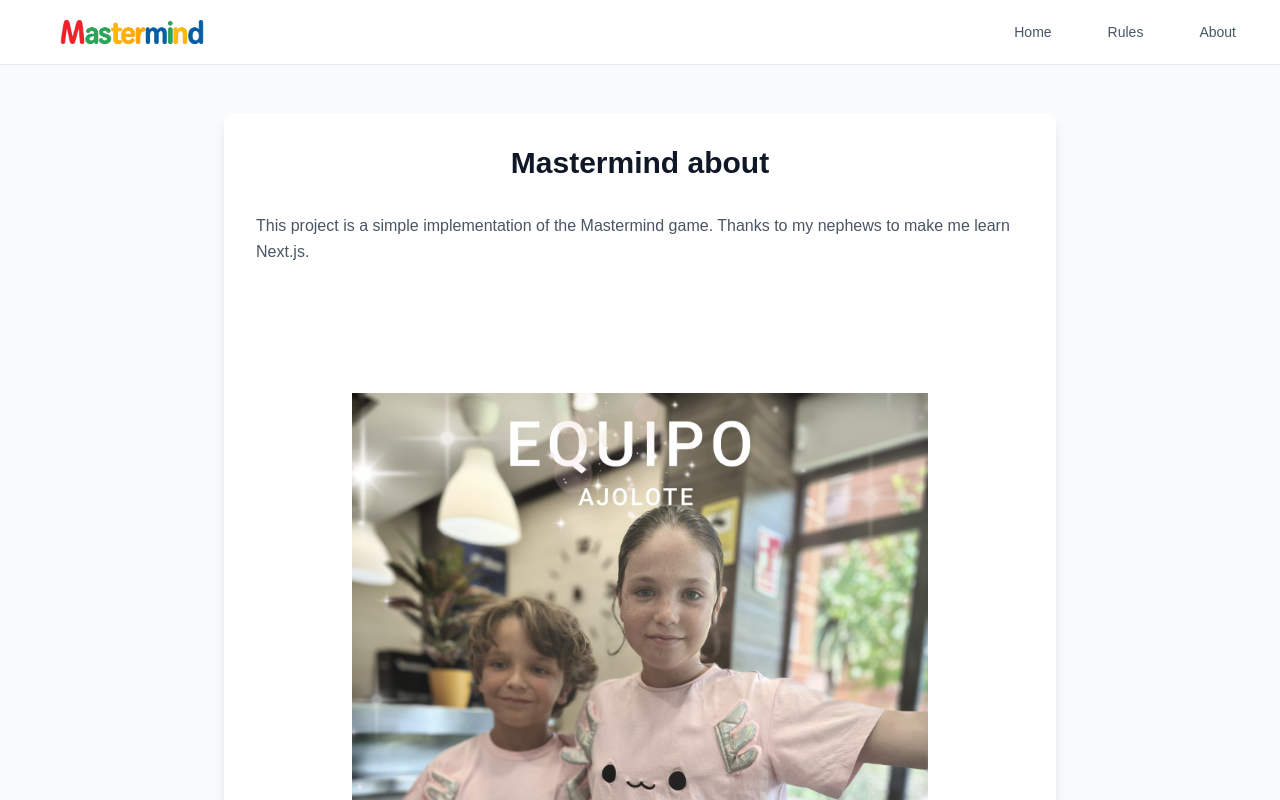
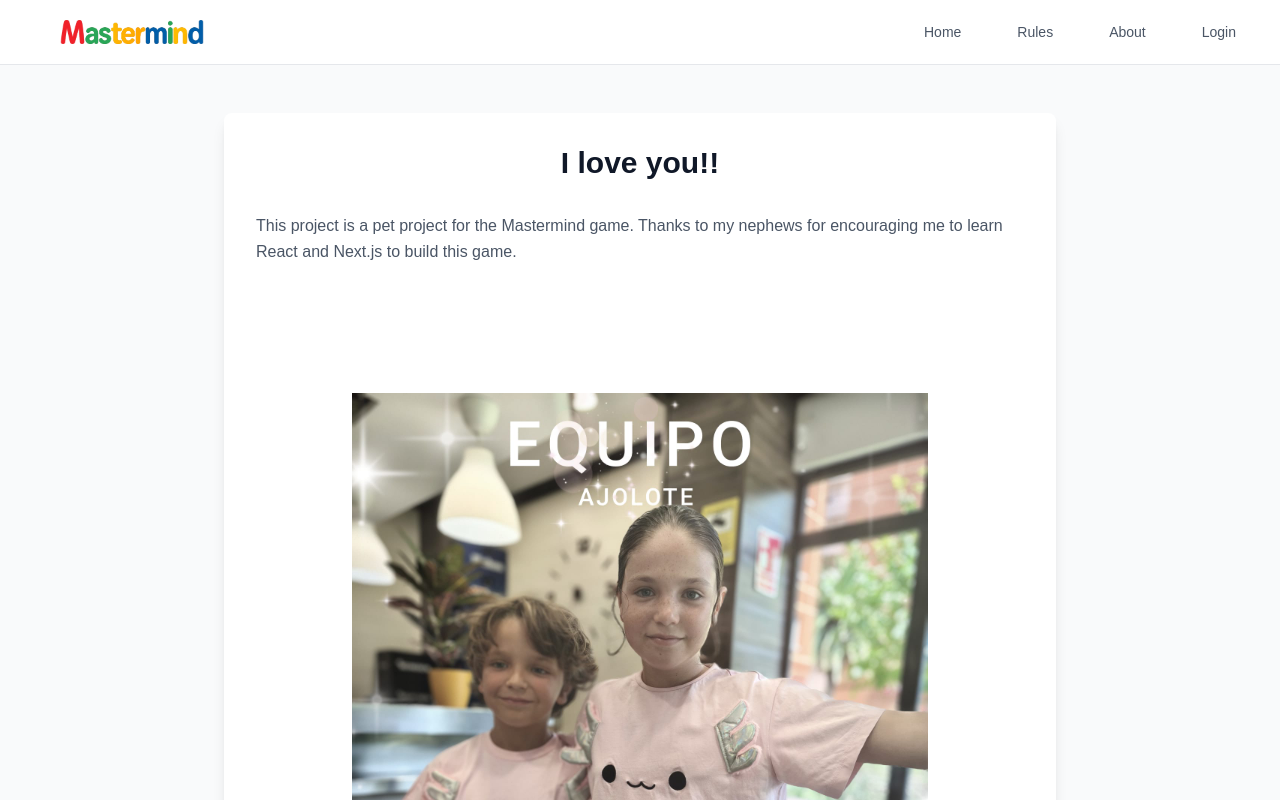
Before and after one commit to edgarbarrero/mastermind, a Next.js app: page /about in a window 1280 px wide. Shown: the top 800 px of the page. Built offline with nearby package versions, Linux system fonts and the light colour scheme.

Commit message:
minor improvements

```diff
--- a/src/app/about/page.tsx
+++ b/src/app/about/page.tsx
@@ -10,14 +10,14 @@ export default function RulesPage() {
         <div className="max-w-4xl mx-auto px-4 sm:px-6 lg:px-8">
           <div className="bg-white rounded-lg shadow-lg p-8">
             <h1 className="text-3xl font-bold text-gray-900 mb-8 text-center">
-              Mastermind about
+              I love you!!
             </h1>
 
             <div className="space-y-8">
               <section>
                 <p className="text-gray-600 leading-relaxed">
-                  This project is a simple implementation of the Mastermind game.
-                  Thanks to my nephews to make me learn Next.js.
+                  This project is a pet project for the Mastermind game.
+                  Thanks to my nephews for encouraging me to learn React and Next.js to build this game.
                 </p>
               </section>
 
--- a/src/app/components/Navbar.tsx
+++ b/src/app/components/Navbar.tsx
@@ -32,6 +32,9 @@ const Navbar: React.FC = () => {
             <Link href="/about" className="text-gray-600 hover:text-gray-900 px-2 sm:px-3 py-1 sm:py-2 rounded-md text-xs sm:text-sm font-medium transition-colors duration-200">
               About
             </Link>
+            <Link href="/auth" className="text-gray-600 hover:text-gray-900 px-2 sm:px-3 py-1 sm:py-2 rounded-md text-xs sm:text-sm font-medium transition-colors duration-200">
+              Login
+            </Link>
           </div>
         </div>
       </div>
```
